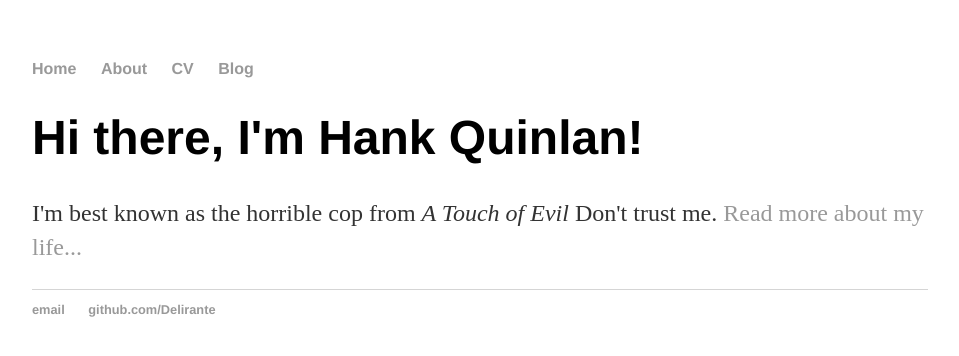
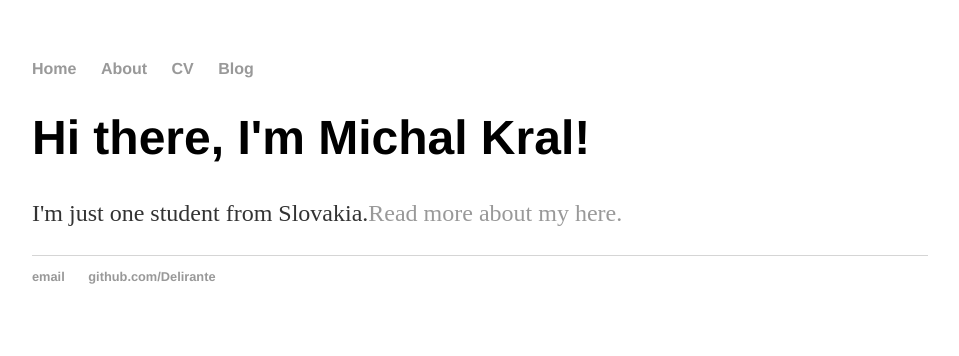
Before and after one commit to Delirante/Delirante.github.io, a Jekyll site: the page built from index.html, in a window 1280 px wide. Shown: the top 356 px of the page, without its empty margins (160-1119 px from the left). Built offline with Jekyll 4.4.1, drawn with Linux system fonts in a browser that asks for light colours.

Commit message:
Update index.html

```diff
--- a/index.html
+++ b/index.html
@@ -3,6 +3,6 @@ layout: default
 title: Michal Kral
 ---
 <div class="blurb">
-	<h1>Hi there, I'm Hank Quinlan!</h1>
-	<p>I'm best known as the horrible cop from <em>A Touch of Evil</em> Don't trust me. <a href="/about">Read more about my life...</a></p>
+	<h1>Hi there, I'm Michal Kral!</h1>
+	<p>I'm just one student from Slovakia.<a href="/about">Read more about my here.</a></p>
 </div><!-- /.blurb -->
```
